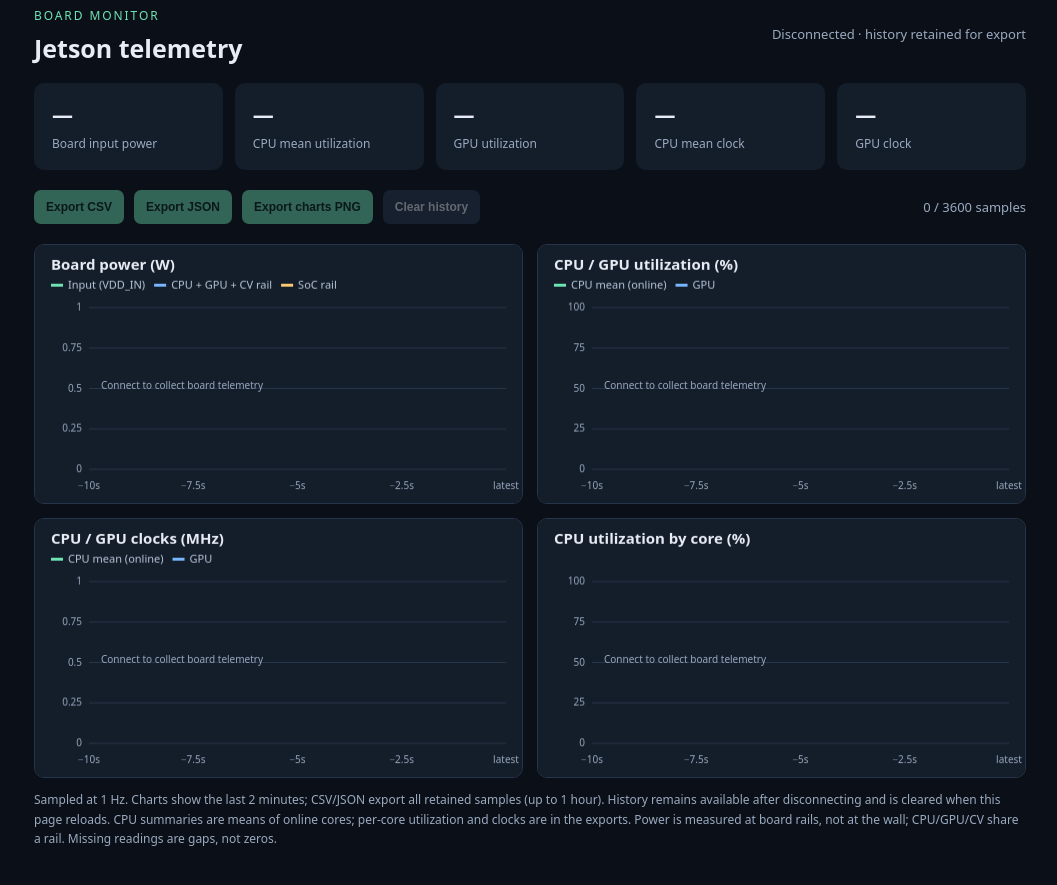
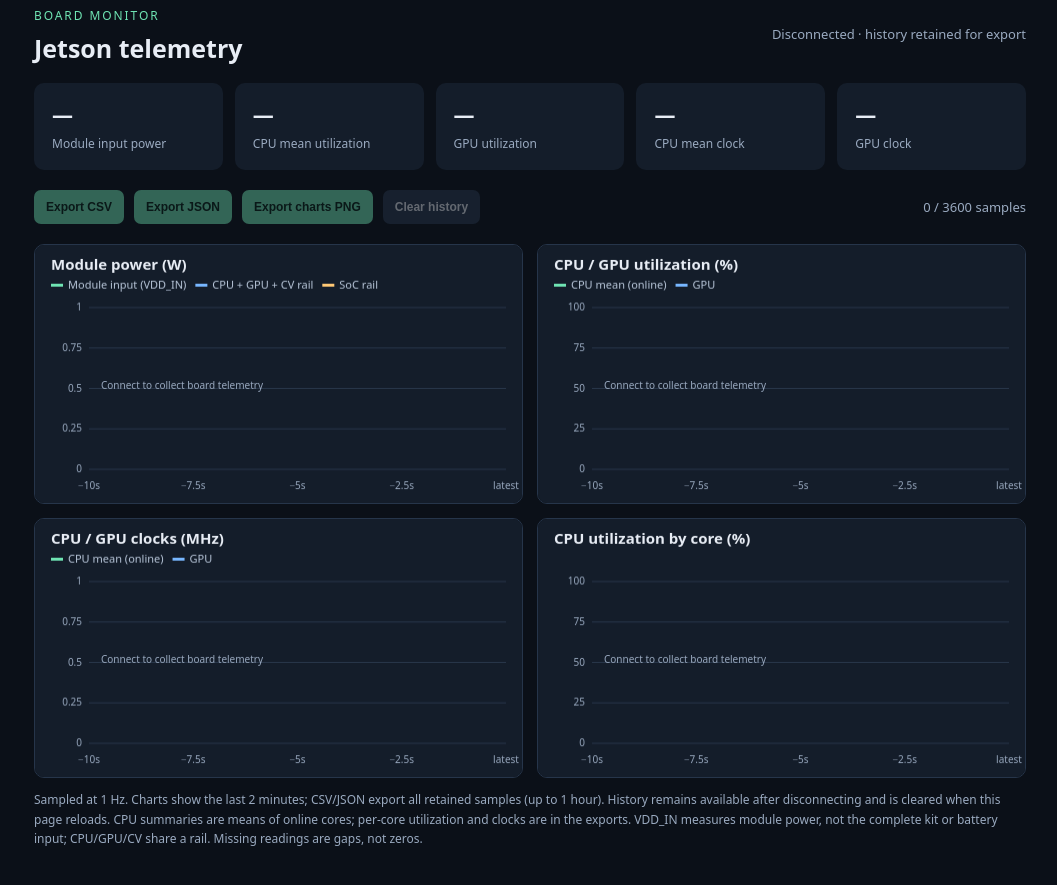
Before and after one commit to FrancoLopez0/jetson_hands, a plain HTML site: page web/index.html in a window 1280 px wide. Shown: the part 1138-2023 px from the top of the page, without its empty margins (110-1167 px from the left). Drawn offline with Linux system fonts and the light colour scheme.

Commit message:
fix: clarify module power scope in telemetry exports

```diff
--- a/web/index.html
+++ b/web/index.html
@@ -29,7 +29,7 @@
       <div class="telemetry-heading"><div><span class="eyebrow">BOARD MONITOR</span><h2 id="telemetry-title">Jetson telemetry</h2></div>
         <span id="telemetry-status" role="status">Connect to collect telemetry</span></div>
       <div class="metrics telemetry-values">
-        <div><strong id="power-now">—</strong><span>Board input power</span></div>
+        <div><strong id="power-now">—</strong><span>Module input power</span></div>
         <div><strong id="cpu-now">—</strong><span>CPU mean utilization</span></div>
         <div><strong id="gpu-now">—</strong><span>GPU utilization</span></div>
         <div><strong id="cpu-clock-now">—</strong><span>CPU mean clock</span></div>
@@ -40,12 +40,12 @@
         <span><span id="telemetry-sample-count">0</span> / 3600 samples</span>
       </div>
       <div class="charts-grid">
-        <canvas id="chart-power" role="img" aria-label="Board input, combined CPU GPU CV rail and SoC power in watts over time"></canvas>
+        <canvas id="chart-power" role="img" aria-label="Module input, combined CPU GPU CV rail and SoC power in watts over time"></canvas>
         <canvas id="chart-usage" role="img" aria-label="CPU mean and GPU utilization percentages over time"></canvas>
         <canvas id="chart-clocks" role="img" aria-label="CPU mean and GPU clock frequencies in megahertz over time"></canvas>
         <canvas id="chart-cores" role="img" aria-label="Utilization percentage of each CPU core over time"></canvas>
       </div>
-      <p class="note">Sampled at 1 Hz. Charts show the last 2 minutes; CSV/JSON export all retained samples (up to 1 hour). History remains available after disconnecting and is cleared when this page reloads. CPU summaries are means of online cores; per-core utilization and clocks are in the exports. Power is measured at board rails, not at the wall; CPU/GPU/CV share a rail. Missing readings are gaps, not zeros.</p>
+      <p class="note">Sampled at 1 Hz. Charts show the last 2 minutes; CSV/JSON export all retained samples (up to 1 hour). History remains available after disconnecting and is cleared when this page reloads. CPU summaries are means of online cores; per-core utilization and clocks are in the exports. VDD_IN measures module power, not the complete kit or battery input; CPU/GPU/CV share a rail. Missing readings are gaps, not zeros.</p>
     </section>
   </main>
   <script src="telemetry.js"></script>
--- a/web/telemetry.js
+++ b/web/telemetry.js
@@ -10,8 +10,8 @@ class TelemetryDashboard {
     this.error = "";
     this.palette = ["#6fe4b3", "#78b7ff", "#ffc875", "#ed94c9", "#b49bff", "#73d8de"];
     this.charts = [
-      { id: "chart-power", title: "Board power", unit: "W", series: () => [
-        this.series("Input (VDD_IN)", 0, s => s.power.input_w),
+      { id: "chart-power", title: "Module power", unit: "W", series: () => [
+        this.series("Module input (VDD_IN)", 0, s => s.power.input_w),
         this.series("CPU + GPU + CV rail", 1, s => s.power.rails_w.VDD_CPU_GPU_CV),
         this.series("SoC rail", 2, s => s.power.rails_w.VDD_SOC),
       ] },
@@ -207,7 +207,7 @@ class TelemetryDashboard {
       sampling_interval_ms: 1000, retained_sample_limit: this.limit, chart_window_seconds: 120,
       units: { power: "W", clocks: "MHz", utilization: "%" },
       definitions: { cpu: "Mean utilization/clock of online cores; per-core values included",
-        input_power: "VDD_IN board input rail, not wall power",
+        input_power: "VDD_IN total module power, not the complete developer kit or battery-side power",
         cpu_gpu_cv_power: "Combined CPU/GPU/CV rail, not separate CPU and GPU power" }, samples: this.samples };
     this.download(new Blob([JSON.stringify(report, null, 2)], { type: "application/json" }), this.filename("json"));
   }
@@ -242,7 +242,7 @@ class TelemetryDashboard {
       this.draw(context, 768, 282, chart); context.restore();
     });
     context.font = "12px system-ui"; context.fillStyle = "#9aaac0";
-    context.fillText("CPU clocks/utilization are online-core means. VDD_IN is board input; CPU/GPU/CV is a shared rail. Missing values are gaps.", 24, 730);
+    context.fillText("CPU clocks/utilization are online-core means. VDD_IN is module power, not full-kit/battery input. CPU/GPU/CV share a rail. Missing values are gaps.", 24, 730);
     canvas.toBlob(blob => { if (blob) this.download(blob, this.filename("png")); }, "image/png");
   }
 }
```
Also changed, not shown: 1 other file.
